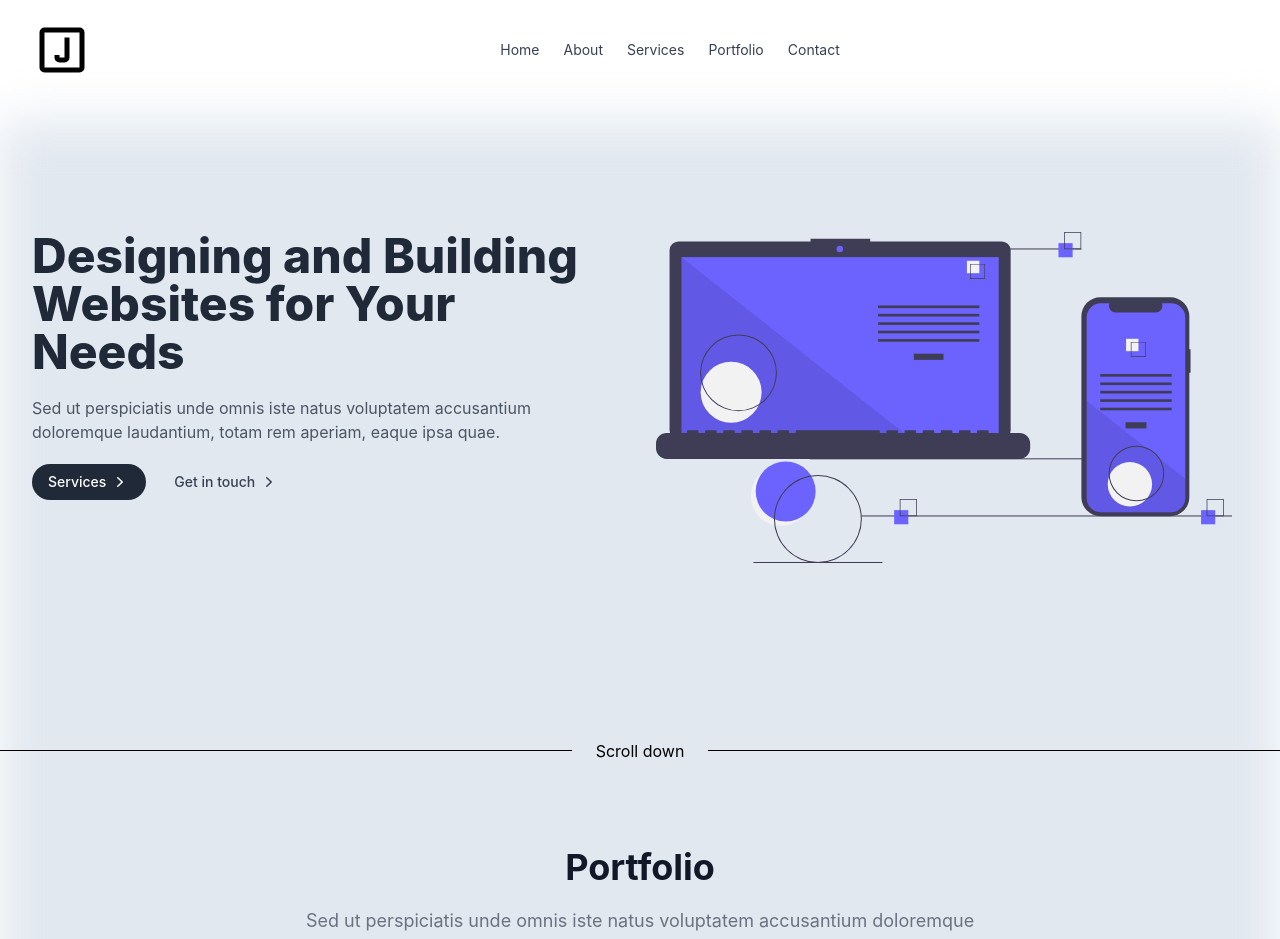
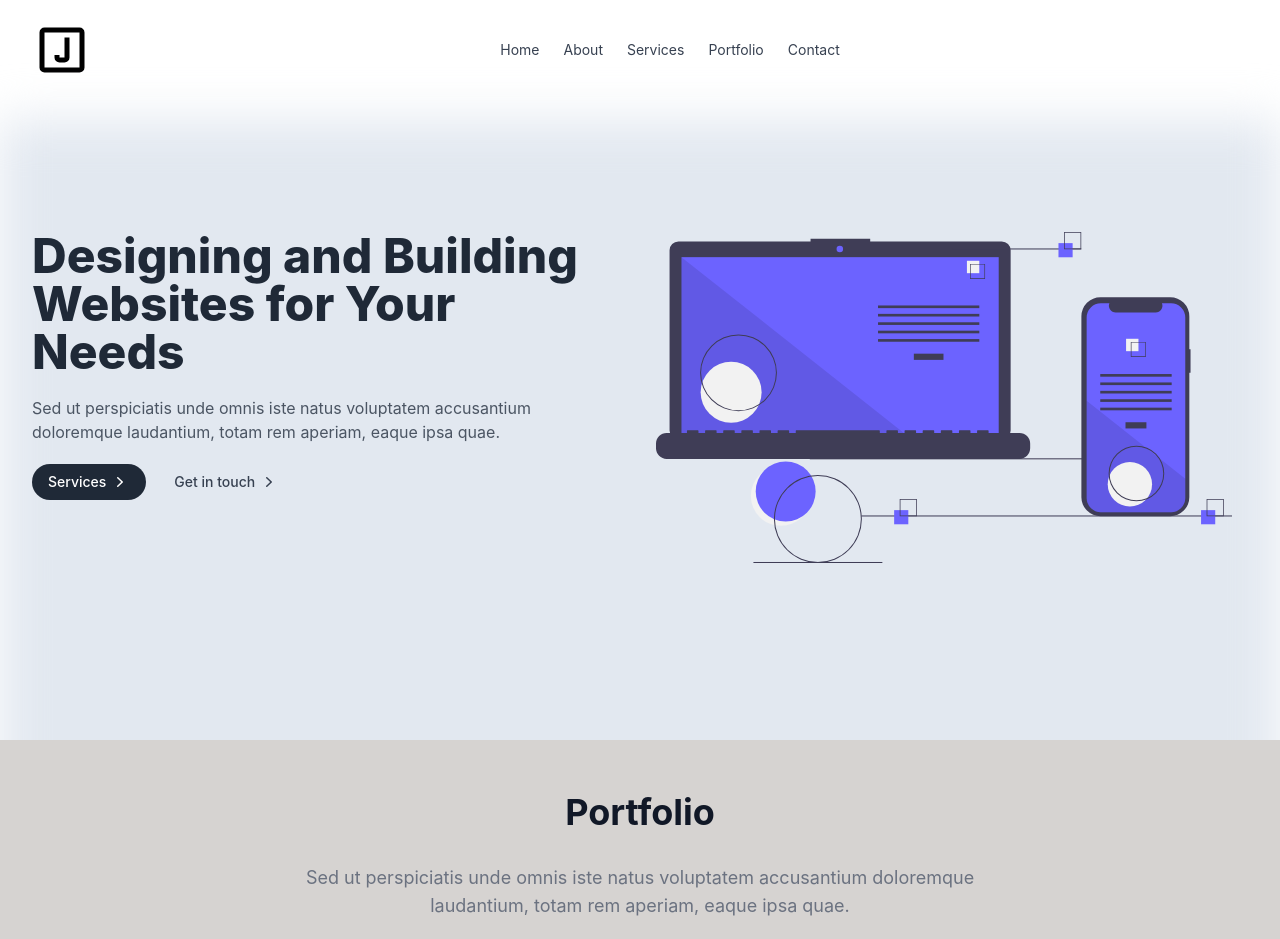
Before and after one commit to jacobadam/jacobadamdeveloper, a React (Create React App) app: page / in a window 1280 px wide. Shown: the top 939 px of the page. Built offline with nearby package versions, Linux system fonts and the light colour scheme.

Commit message:
add styling

```diff
--- a/src/HomeDivider.js
+++ b/src/HomeDivider.js
@@ -1,9 +1,8 @@
 export default function HomeDivider() {
   return (
-    <span className="flex items-center pt-16 pb-16">
-      <span className="h-px flex-1 bg-black"></span>
-      <span className="shrink-0 px-6">Scroll down</span>
-      <span className="h-px flex-1 bg-black"></span>
+    <span className="flex items-center pb-16">
+      <span className="h-px flex-1"></span>
+      <span className="h-px flex-1"></span>
     </span>
   );
 }
--- a/src/HomePortfolio.js
+++ b/src/HomePortfolio.js
@@ -34,14 +34,12 @@ export default function HomePortfolio() {
   ];
 
   return (
-    <>
-      <div className="mb-14 text-center">
-        <h2 className="text-4xl font-bold text-gray-900 py-5">Portfolio</h2>
-        <p className="text-lg font-normal text-gray-500 max-w-md md:max-w-2xl mx-auto">
-          Sed ut perspiciatis unde omnis iste natus voluptatem accusantium
-          doloremque laudantium, totam rem aperiam, eaque ipsa quae.
-        </p>
-      </div>
+    <div className="text-center bg-stone-300 py-8">
+      <h2 className="text-4xl font-bold text-gray-900 pt-5">Portfolio</h2>
+      <p className="text-lg font-normal text-gray-500 max-w-md md:max-w-2xl mx-auto py-8">
+        Sed ut perspiciatis unde omnis iste natus voluptatem accusantium
+        doloremque laudantium, totam rem aperiam, eaque ipsa quae.
+      </p>
 
       <Swiper
         slidesPerView={3}
@@ -62,6 +60,6 @@ export default function HomePortfolio() {
           </SwiperSlide>
         ))}
       </Swiper>
-    </>
+    </div>
   );
 }
```
